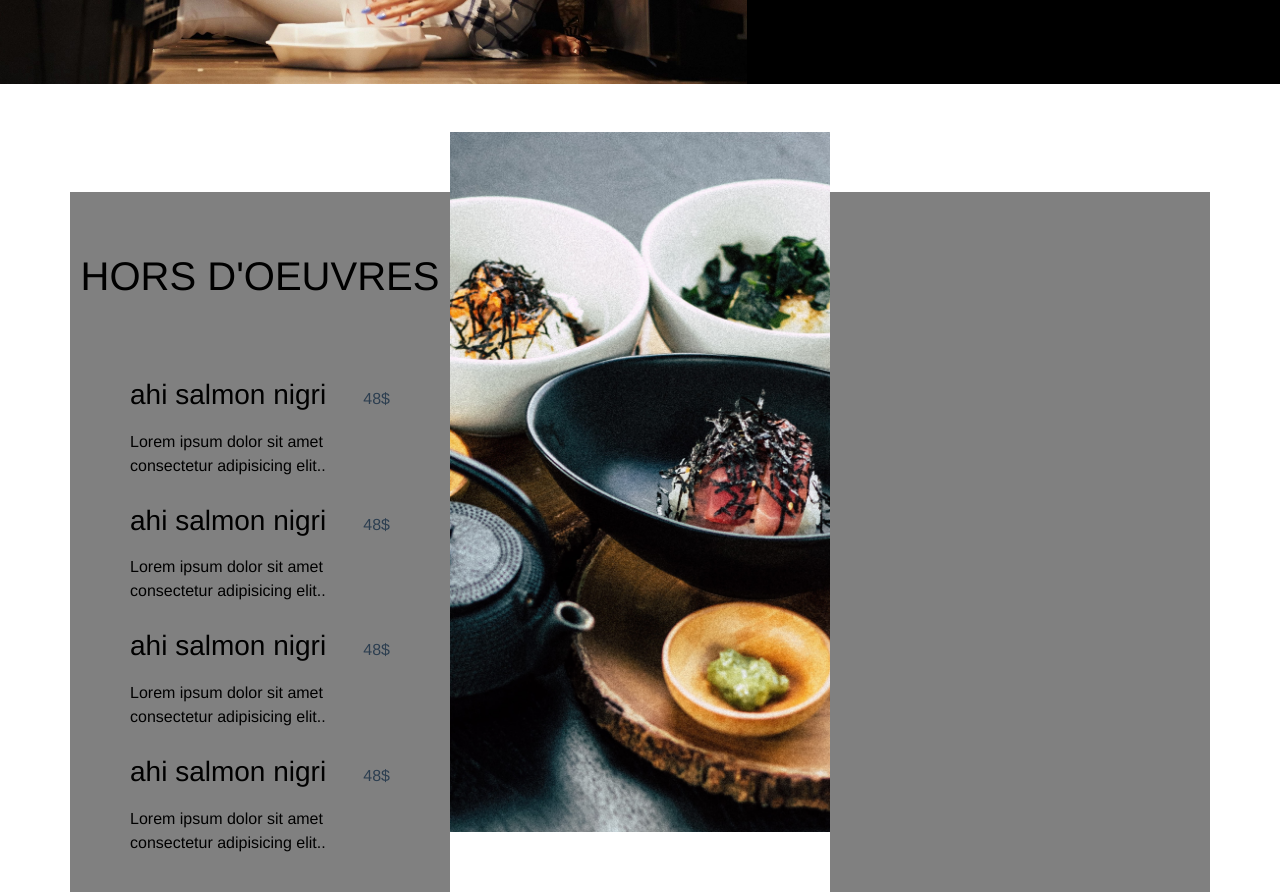
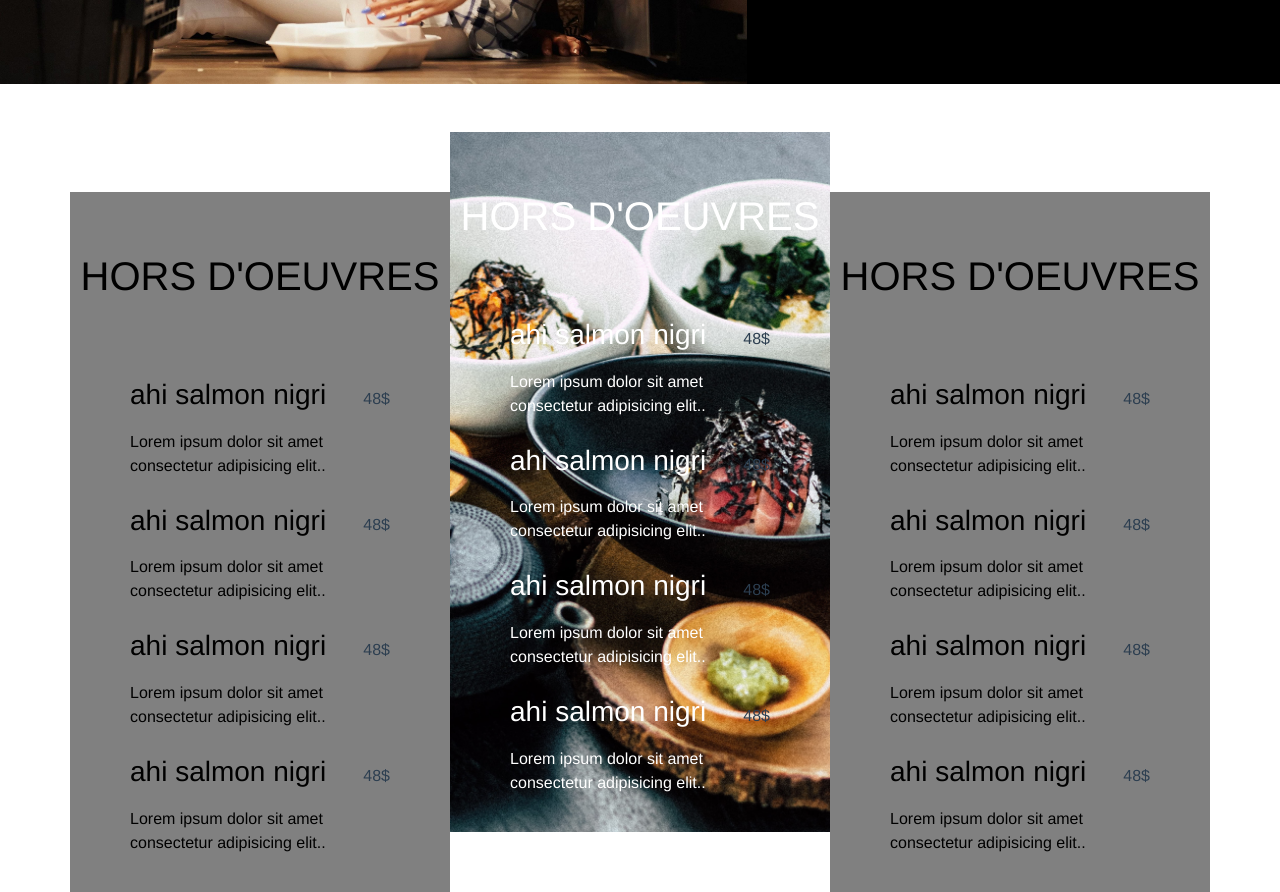
Before and after one commit to matteo92i/proj-html-vuejs, a Vue app: page / in a window 1280 px wide. Shown: the part 5380-6272 px from the top of the page. Built offline with nearby package versions, Linux system fonts and the light colour scheme.

Commit message:
fine parte 8

```diff
--- a/src/components/MainPart8.vue
+++ b/src/components/MainPart8.vue
@@ -32,11 +32,61 @@
                 </div>
 
                 <div class="col-4 p-0">
-                    <div class="sfondo-2"></div>
+                    <div class="sfondo-2">
+                        <h1 class="h1-menu-2">hors d'oeuvres</h1>
+                        <div class="prezzo">
+                            <h3 class="h3-menu-2">ahi salmon nigri</h3>
+                            <span>48$</span>
+                        </div>
+                        <p class="p-menu-2">Lorem ipsum dolor sit amet consectetur adipisicing elit..</p>
+
+                        <div class="prezzo">
+                            <h3 class="h3-menu-2">ahi salmon nigri</h3>
+                            <span>48$</span>
+                        </div>
+                        <p class="p-menu-2">Lorem ipsum dolor sit amet consectetur adipisicing elit..</p>
+
+                        <div class="prezzo">
+                            <h3 class="h3-menu-2">ahi salmon nigri</h3>
+                            <span>48$</span>
+                        </div>
+                        <p class="p-menu-2">Lorem ipsum dolor sit amet consectetur adipisicing elit..</p>
+
+                        <div class="prezzo">
+                            <h3 class="h3-menu-2">ahi salmon nigri</h3>
+                            <span>48$</span>
+                        </div>
+                        <p class="p-menu-2">Lorem ipsum dolor sit amet consectetur adipisicing elit..</p>
+                    </div>
                 </div>
 
                 <div class="col-4 p-0">
-                    <div class="sfondo-1"></div>
+                    <div class="sfondo-1">
+                        <h1 class="h1-menu">hors d'oeuvres</h1>
+                        <div class="prezzo">
+                            <h3 class="h3-menu">ahi salmon nigri</h3>
+                            <span>48$</span>
+                        </div>
+                        <p class="p-menu">Lorem ipsum dolor sit amet consectetur adipisicing elit..</p>
+
+                        <div class="prezzo">
+                            <h3 class="h3-menu">ahi salmon nigri</h3>
+                            <span>48$</span>
+                        </div>
+                        <p class="p-menu">Lorem ipsum dolor sit amet consectetur adipisicing elit..</p>
+
+                        <div class="prezzo">
+                            <h3 class="h3-menu">ahi salmon nigri</h3>
+                            <span>48$</span>
+                        </div>
+                        <p class="p-menu">Lorem ipsum dolor sit amet consectetur adipisicing elit..</p>
+
+                        <div class="prezzo">
+                            <h3 class="h3-menu">ahi salmon nigri</h3>
+                            <span>48$</span>
+                        </div>
+                        <p class="p-menu">Lorem ipsum dolor sit amet consectetur adipisicing elit..</p>
+                    </div>
                 </div>
             </div>
         </div>
@@ -57,13 +107,17 @@ export default {
 }
 .sfondo-2{
     background-image: url(../assets/img/misc22x.jpg);
-    background-color: #cccccc;
+    background-color: white;
+
     height: 700px;
     background-position: center;
     background-repeat: no-repeat;
     background-size: cover;
     width: 100%;
 }
+
+
+
 .prezzo{
     display: flex;
     justify-content: space-between;
@@ -79,8 +133,19 @@ export default {
     padding-top: 60px;
     padding-bottom: 60px ;
 }
+.h1-menu-2{
+    color: white;
+    text-align: center;
+    padding-top: 60px;
+    padding-bottom: 60px ;
+
+}
+
 .h3-menu{
     color: black;
+}
+.h3-menu-2{
+    color: white;
 }
 
 .p-menu{
@@ -89,5 +154,11 @@ export default {
     margin-left: 60px;
     margin-right: 60px;
 }
+.p-menu-2{
+    color: white;
+    text-align: left;
+    margin-left: 60px;
+    margin-right: 60px;
+}
 
 </style>
```
